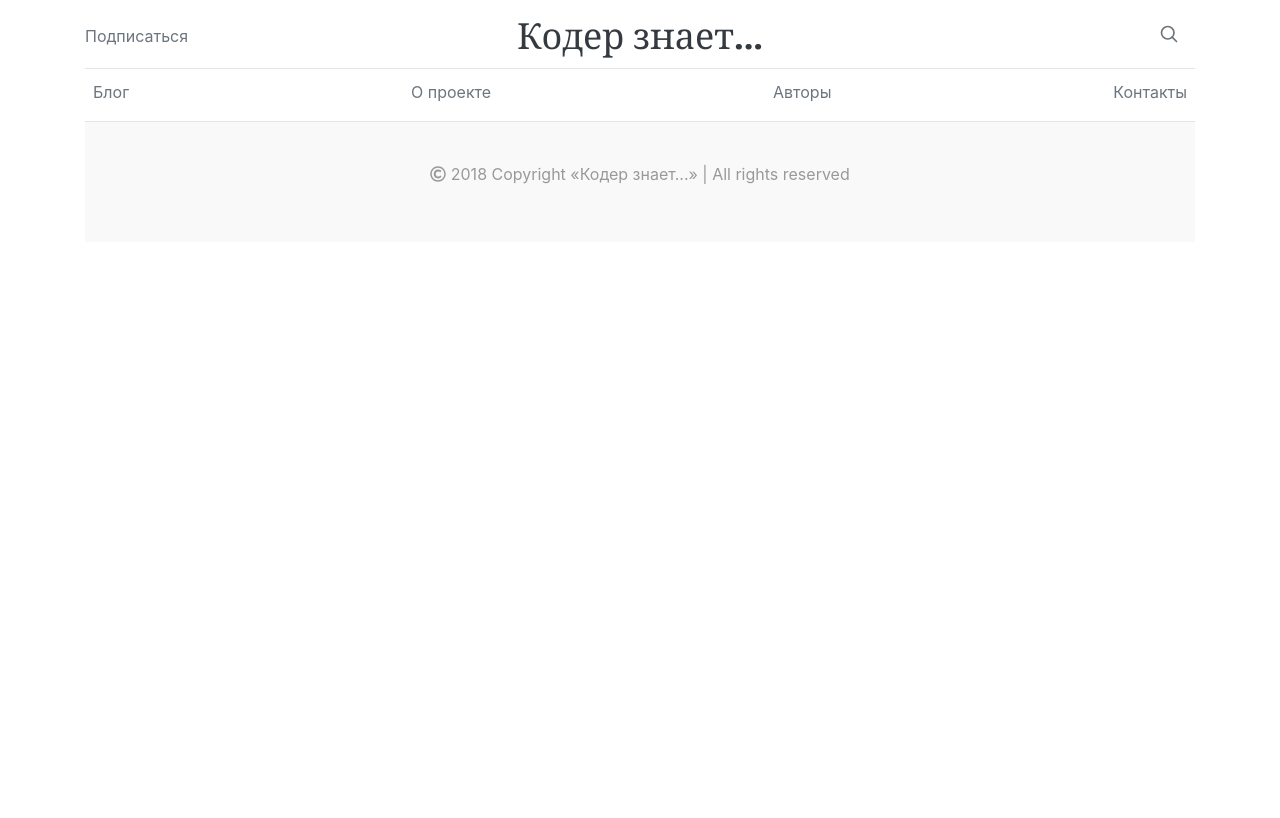
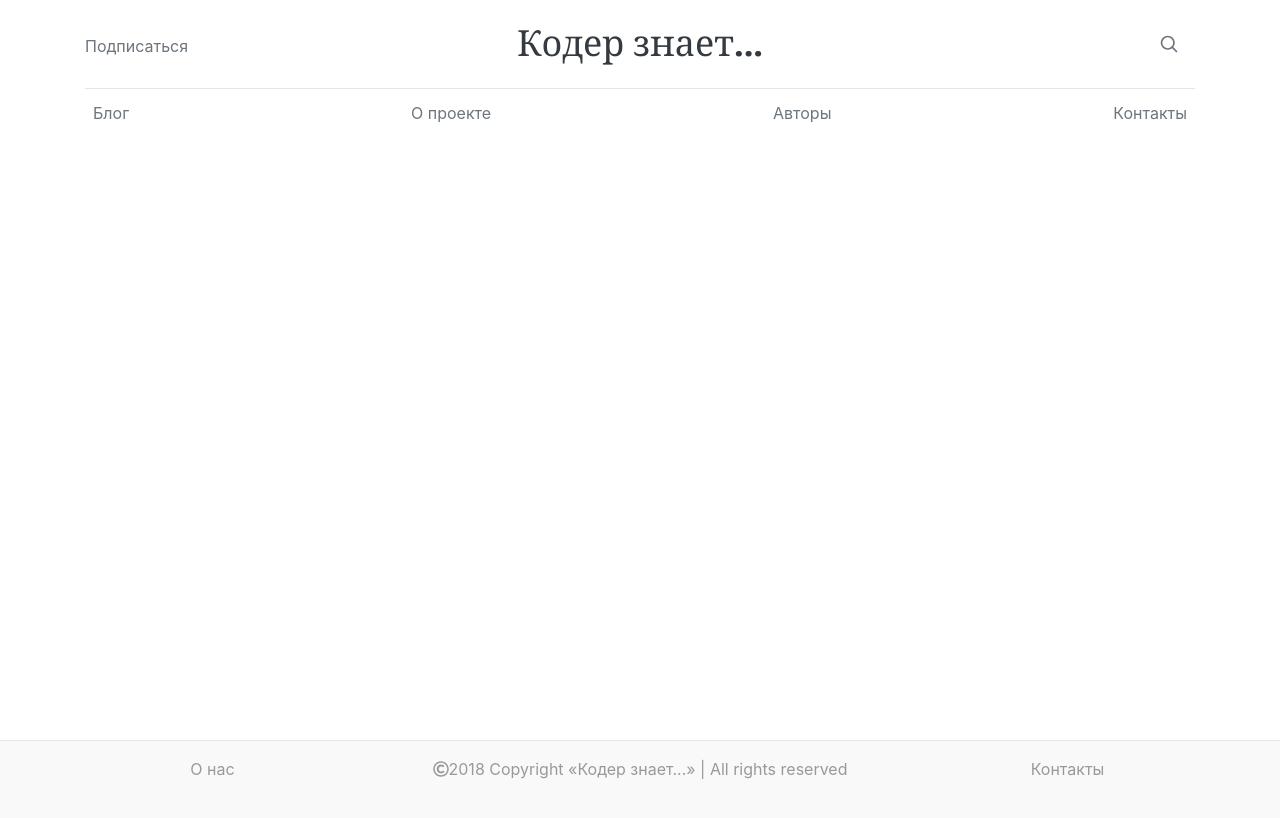
Before and after one commit to CoderKnows/coderknows.github.io, a Jekyll site: the page built from index.md, in a window 1280 px wide. Shown: the top 818 px of the page. Built offline with Jekyll 4.4.1, drawn with Linux system fonts in a browser that asks for light colours.

Commit message:
Add responsive

```diff
--- a/_includes/footer.html
+++ b/_includes/footer.html
@@ -1,10 +1,36 @@
-<footer class="blog-footer">
-    <p class="text-nowrap">
-        <i class="far fa-copyright"></i> {{ 'now' | date: "%Y" }} Copyright &laquo;{{ site.title }}&raquo; | All rights reserved
-    </p>
-    <p>
-        <a href="#" class="back-to-top" style="display: none;">Наверх</a>
-    </p>
+<footer class="blog-footer pt-3">
+    <div class="container">
+        <div class="row">
+            <div class="col-12 col-lg-3 order-2 order-lg-1 text-center">
+                О нас
+            </div>
+            <div class="col-12 col-lg-6 order-1 order-lg-2 text-center">
+                <p class="text-nowrap">
+                    <span class="text-nowrap">
+                        <i class="far fa-copyright"></i>{{ 'now' | date: "%Y" }}
+                    </span>
+                    <span class="d-none d-sm-inline">
+                        Copyright
+                    </span>
+                    <span class="text-nowrap">
+                        &laquo;{{ site.title }}&raquo;
+                    </span>
+                    <span class="text-nowrap d-none d-md-inline">
+                      | All rights reserved
+                    </span>
+                </p>
+            </div>
+            <div class="col-12 col-lg-3 order-3 order-lg-3 text-center">
+                Контакты
+            </div>
+        </div>
+
+        <div class="row">
+            <div class="col text-center">
+                <a href="#" class="back-to-top" style="display: none;">Наверх</a>
+            </div>
+        </div>
+    </div>
 </footer>
 
 <script src="{{ '/assets/js/fontawesome.all.min.js' | relative_url }}"></script>
--- a/_includes/header.html
+++ b/_includes/header.html
@@ -1,25 +1,34 @@
 <header class="blog-header py-3">
-    <div class="row flex-nowrap justify-content-between align-items-center">
-        <div class="col-4 pt-1">
+    <div class="row flex-nowrap justify-content-md-between align-items-center">
+        <div class="col-md-4 pt-1 d-none d-md-block">
             <a class="text-muted" href="{{ '/feed.xml' | relative_url }}">Подписаться</a>
         </div>
-        <div class="col-4 text-center">
-            <a class="blog-header-logo text-dark" href="{{ site.url }}">{{ site.title }}</a>
+        <div class="col-md-4 text-center text-truncate">
+            <h1>
+                <a class="blog-header-logo text-dark" href="{{ site.url }}">{{ site.title }}</a>
+            </h1>
         </div>
-        <div class="col-4 d-flex justify-content-end align-items-center">
-            <a class="text-muted" href="#">
+        <div class="col-sm-4 d-flex justify-content-end">
+            <nav class="navbar navbar-expand-md navbar-light">
+                <button class="navbar-toggler" type="button" data-toggle="collapse" data-target="#navbarTogglerDemo01" aria-controls="navbarTogglerDemo01" aria-expanded="false" aria-label="Toggle navigation">
+                    <span class="navbar-toggler-icon"></span>
+                </button>
+            </nav>
+
+            <a class="text-muted d-md-inline d-none" href="#">
                 <svg xmlns="http://www.w3.org/2000/svg" width="20" height="20" viewBox="0 0 24 24" fill="none" stroke="currentColor" stroke-width="2" stroke-linecap="round" stroke-linejoin="round" class="mx-3"><circle cx="10.5" cy="10.5" r="7.5"></circle><line x1="21" y1="21" x2="15.8" y2="15.8"></line></svg>
             </a>
-            <a class="btn btn-sm btn-outline-secondary d-none" href="#">Sign up</a>
         </div>
     </div>
 </header>
 
-<div class="nav-scroller py-1 mb-2">
-    <nav class="nav d-flex justify-content-between">
-        <a class="p-2 text-muted" href="{{ '/' | relative_url }}">Блог</a>
-        <a class="p-2 text-muted" href="{{ '/about/' | relative_url }}">О проекте</a>
-        <a class="p-2 text-muted" href="{{ '/author/' | relative_url }}">Авторы</a>
-        <a class="p-2 text-muted" href="{{ '/contact/' | relative_url }}">Контакты</a>
+<div class="py-1 mb-2">
+    <nav class="navbar navbar-expand-md navbar-light" style="padding: 0;">
+        <div class="collapse navbar-collapse d-md-flex text-center justify-content-md-between" id="navbarTogglerDemo01">
+            <a class="nav-link p-2 text-muted" href="{{ '/' | relative_url }}">Блог</a>
+            <a class="nav-link p-2 text-muted" href="{{ '/about/' | relative_url }}">О проекте</a>
+            <a class="nav-link p-2 text-muted" href="{{ '/author/' | relative_url }}">Авторы</a>
+            <a class="nav-link p-2 text-muted" href="{{ '/contact/' | relative_url }}">Контакты</a>
+        </div>
     </nav>
 </div>
--- a/_layouts/default.html
+++ b/_layouts/default.html
@@ -2,12 +2,22 @@
 <html lang="en">
     {% include head.html %}
 <body>
-<div class="container">
-    {% include header.html %}
 
-    {{ content }}
+<main role="main" class="container">
+    <div class="row">
+        <div class="col">
+            {% include header.html %}
+        </div>
+    </div>
 
-    {% include footer.html %}
-</div>
+    <div class="row">
+        <div class="col">
+            {{ content }}
+        </div>
+    </div>
+</main>
+
+{% include footer.html %}
+
 </body>
 </html>
--- a/_sass/main.scss
+++ b/_sass/main.scss
@@ -1,5 +1,18 @@
+$footer-height: 10rem;
+
 /* stylelint-disable selector-list-comma-newline-after */
+html {
+  position: relative;
+  min-height: 100%;
+}
 
+h1, h2, h3, h4, h5, h6 {
+  font-family: "Playfair Display", Georgia, "Times New Roman", serif;
+}
+
+/*
+ * Header
+ */
 .blog-header {
   line-height: 1;
   border-bottom: 1px solid #e5e5e5;
@@ -14,43 +27,27 @@
   text-decoration: none;
 }
 
-h1, h2, h3, h4, h5, h6 {
-  font-family: "Playfair Display", Georgia, "Times New Roman", serif;
+/*
+ * Footer
+ */
+.blog-footer {
+  position: absolute;
+  bottom: 0;
+  height: $footer-height;
+  min-width: 100%;
+
+  border-top: .05rem solid #e5e5e5;
+  background-color: #f9f9f9;
+  color: #999;
 }
 
 .display-4 {
   font-size: 2.5rem;
 }
-@media (min-width: 768px) {
+@include media-breakpoint-down(sm) {
   .display-4 {
     font-size: 3rem;
   }
-}
-
-.nav-scroller {
-  position: relative;
-  z-index: 2;
-  height: 2.75rem;
-  overflow-y: hidden;
-}
-
-.nav-scroller .nav {
-  display: -ms-flexbox;
-  display: flex;
-  -ms-flex-wrap: nowrap;
-  flex-wrap: nowrap;
-  padding-bottom: 1rem;
-  margin-top: -1px;
-  overflow-x: auto;
-  text-align: center;
-  white-space: nowrap;
-  -webkit-overflow-scrolling: touch;
-}
-
-.nav-scroller .nav-link {
-  padding-top: .75rem;
-  padding-bottom: .75rem;
-  font-size: .875rem;
 }
 
 .card-img-right {
@@ -64,7 +61,7 @@
 }
 
 .h-250 { height: 250px; }
-@media (min-width: 768px) {
+@include media-breakpoint-down(sm) {
   .h-md-250 { height: 250px; }
 }
 
@@ -110,16 +107,18 @@
   color: #999;
 }
 
-/*
- * Footer
- */
-.blog-footer {
-  padding: 2.5rem 0;
-  color: #999;
-  text-align: center;
-  background-color: #f9f9f9;
-  border-top: .05rem solid #e5e5e5;
+@include media-breakpoint-down(xs) {
+
 }
-.blog-footer p:last-child {
-  margin-bottom: 0;
+
+@include media-breakpoint-down(sm) {
+
 }
+
+@include media-breakpoint-down(md) {
+
+}
+
+@include media-breakpoint-down(lg) {
+
+}
```
Also changed, not shown: Gemfile.lock.
